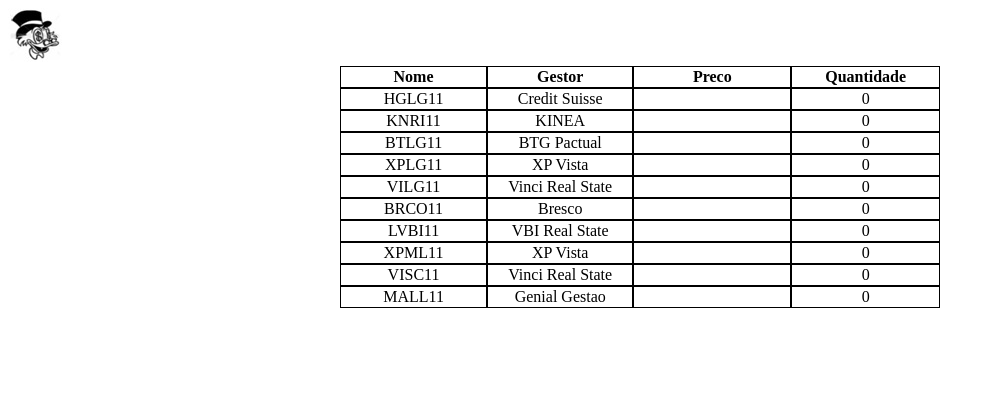
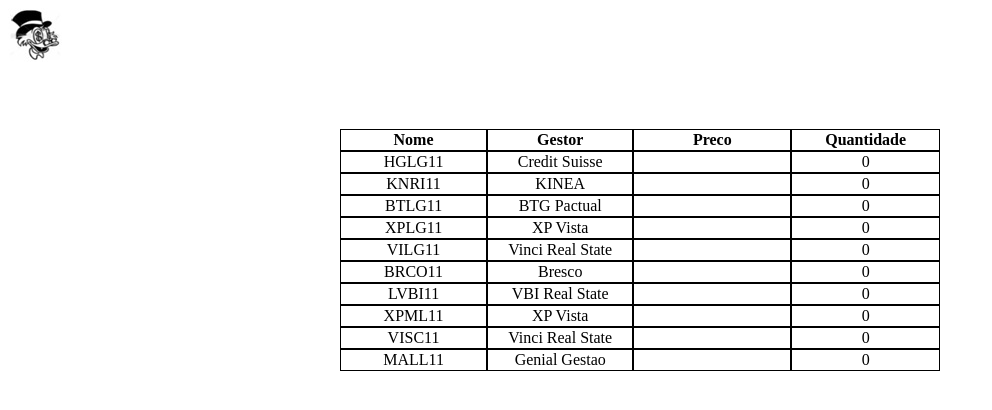
Before and after one commit to wantuil-junior/fii, a plain HTML site: page index.html in a window 1280 px wide. Shown: the whole page, without its empty margins (0-992 px from the left). Drawn offline with Linux system fonts and the light colour scheme; no server answers.

Commit message:
comitado

```diff
--- a/estilo.css
+++ b/estilo.css
@@ -1,7 +1,6 @@
-
 table  { width: 600px; height:240;
     background-color:white ;color:black;
-        margin:0 auto;
+    margin:5% auto;     /*Alinhamento vertical e horizontal*/
     border-spacing: 0; }
 
 
```
Lines whose indentation alone changed are shown as unchanged.
